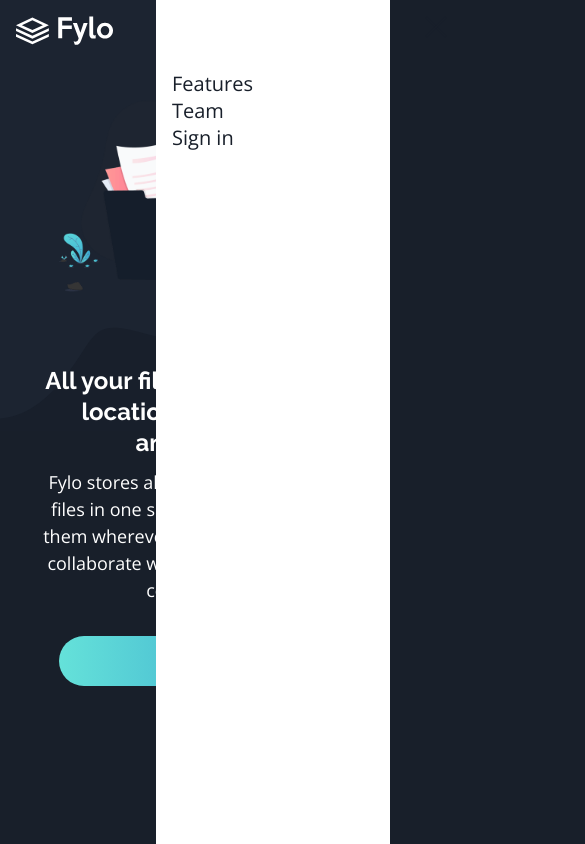
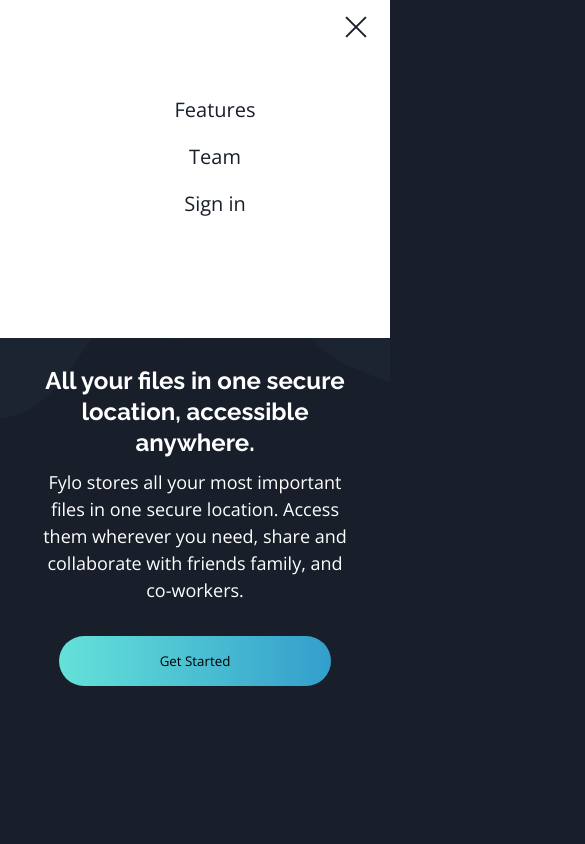
Before and after one commit to Jay035/Fylo-dark-landing-page, a plain HTML site: page index.html in a window 390 px wide. Both pictures are taken after a click on the element 360 px from the left and 30 px from the top of the page. Shown: the top 844 px of the page, 585 px wide, since content can reach past the window. Drawn offline with nearby package versions, Linux system fonts and the light colour scheme.

Commit message:
update on mobile nav

```diff
--- a/index.html
+++ b/index.html
@@ -24,17 +24,19 @@
           <span class="bar"></span>
           <span class="bar"></span>
         </div>
-        <ul class="menu">
+        <div class="menu">
           <!-- <div class=""> -->
             <div class="close-btn">
               <span class="bar"></span>
               <span class="bar"></span>
             </div>
-            <li>Features</li>
-            <li>Team</li>
-            <li>Sign in</li>
+            <ul>
+              <li>Features</li>
+              <li>Team</li>
+              <li>Sign in</li>
+            </ul>
           <!-- </div> -->
-        </ul>
+        </div>
       </nav>
       <!-- Hero-section -->
       <div class="hero-section">
--- a/style.css
+++ b/style.css
@@ -63,33 +63,44 @@
     height: 2px;
     background: white;
 }
-@media (max-width: 767px){
+@media (max-width: 600px){
     .menu{
         display: none;
-        text-align: left;
+        text-align: center;
         list-style-type: none;
         background: white;
         padding: 1rem;
-        width: 60%;
-        height: 100vh;
+        width: 100%;
+        height: 40vh;
         position: absolute;
         top: 0;
-        right: 0;
+        left: 0;
         z-index: 99999;
         transition: all 0.3s ease-in;
     }
 
+    ul{
+        position: relative;
+        top: 4em;
+    }
+
     .menu li{
         color: hsl(218, 28%, 13%);
+        transition: .2s ease;
+    }
+
+    .menu li:hover{
+        font-weight: 600;
     }
 }
 
 .close-btn{
     display: flex;
     flex-direction: column;
-    margin-bottom: 2em;
+    margin-bottom: 4em;
     cursor: pointer;
-    transform: translateX(250px);
+    position: absolute;
+    right: 1em;
 }
 
 .close-btn .bar{
@@ -107,7 +118,14 @@
 }
 
 .menu.active{
-    display: block;
+    display: flex;
+    justify-content: center;
+}
+
+.menu.active ul{
+    display: flex;
+    flex-direction: column;
+    gap: 20px;
 }
 
 .menu.active div{
@@ -373,7 +391,7 @@
     color: cyan;
 }
 
-@media (min-width:768px){
+@media (min-width:601px){
     nav{
         padding:2rem 1.5rem;
     }
```
